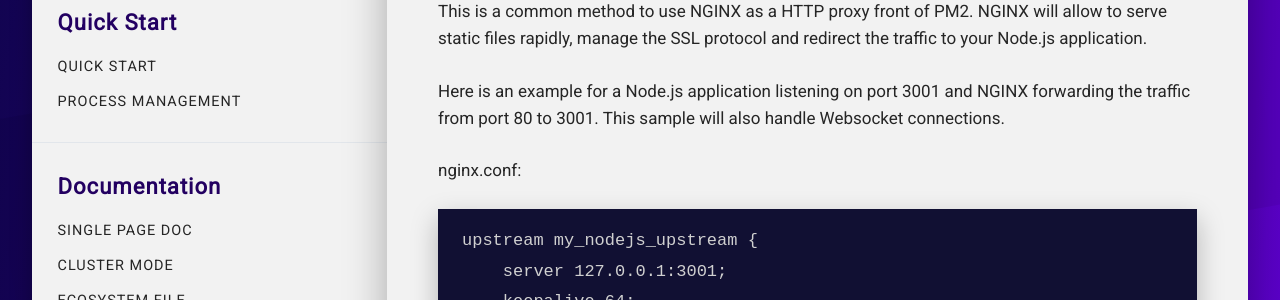
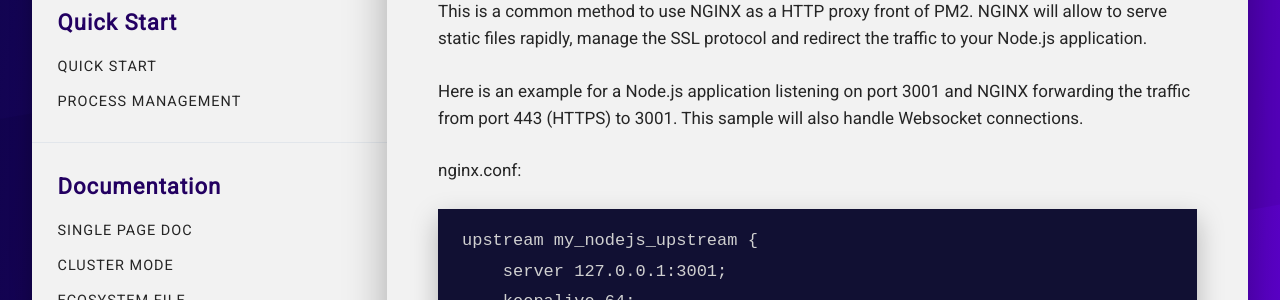
Before and after one commit to pm2-hive/pm2-hive.github.io, a Jekyll site: the page built from docs/tutorial/setup-with-nginx.md, in a window 1280 px wide. Shown: the part 328-628 px from the top of the page. Built offline with Jekyll 4.4.1, drawn with Linux system fonts in a browser that asks for light colours; comment, search, counter and statistics services are not loaded.

Commit message:
Fix nginx setup doc

```diff
--- a/docs/tutorial/setup-with-nginx.md
+++ b/docs/tutorial/setup-with-nginx.md
@@ -10,7 +10,7 @@
 This is a common method to use NGINX as a HTTP proxy front of PM2.
 NGINX will allow to serve static files rapidly, manage the SSL protocol and redirect the traffic to your Node.js application.
 
-Here is an example for a Node.js application listening on port 3001 and NGINX forwarding the traffic from port 80 to 3001. This sample will also handle Websocket connections.
+Here is an example for a Node.js application listening on port 3001 and NGINX forwarding the traffic from port 443 (HTTPS) to 3001. This sample will also handle Websocket connections.
 
 nginx.conf:
 
```
